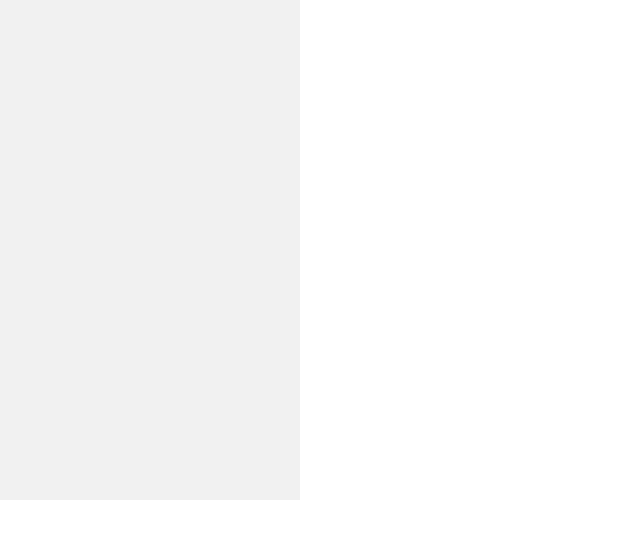
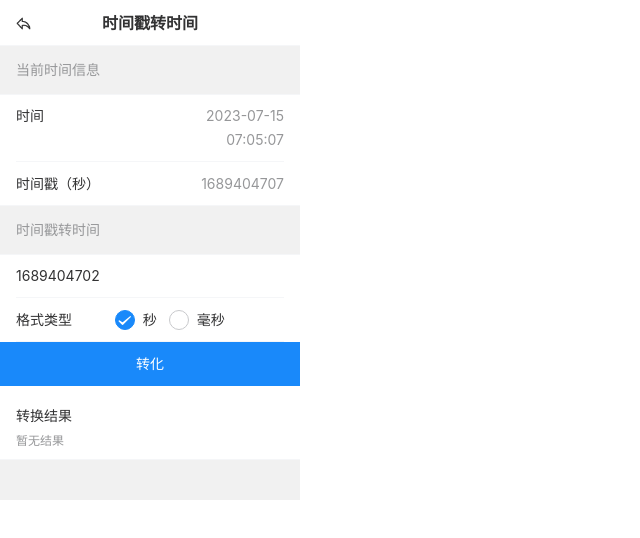
Before and after one commit to yyyz1011/leaf_tool_chrome_extensions, a Vue app: page /#/tool-format-time-unix in a window 1280 px wide. Before the commit this address had no page. Shown: the top 538 px of the page, without its empty margins (0-640 px from the left). Built offline with nearby package versions, Linux system fonts and the light colour scheme.

Commit message:
feat: 时间相关功能

```diff
--- a/package.json
+++ b/package.json
@@ -12,6 +12,7 @@
   "dependencies": {
     "@metamask/post-message-stream": "^6.1.1",
     "@metamask/providers": "^10.2.1",
+    "dayjs": "^1.11.9",
     "lodash-es": "^4.17.21",
     "loglevel": "^1.8.1",
     "metamask-extension-provider": "^3.0.0",
--- a/src/assets/scss/common.scss
+++ b/src/assets/scss/common.scss
@@ -2,6 +2,10 @@
   width: 300px;
   height: 500px;
   background-color: #f1f1f1;
+}
+
+body::-webkit-scrollbar {
+  display: none;
 }
 
 body,
--- a/src/assets/scss/global.scss
+++ b/src/assets/scss/global.scss
@@ -1 +1 @@
-$red: red;
+$primary-color: #969799;
--- a/src/consts/overview.ts
+++ b/src/consts/overview.ts
@@ -64,8 +64,13 @@ export const toolList: ToolItem[] = [
     children: [
       {
         key: 'time-format',
-        title: '时间戳转换',
-        to: ''
+        title: '时间转时间戳',
+        to: 'tool-format-time'
+      },
+      {
+        key: 'time-format-unix',
+        title: '时间戳转时间',
+        to: 'tool-format-time-unix'
       }
     ]
   }
--- a/src/router/index.ts
+++ b/src/router/index.ts
@@ -36,6 +36,16 @@ const routes: RouteItem[] = [
     path: '/tool-format-lower-case',
     name: 'tool-format-lower-case',
     component: () => import('@/views/tool/FormatLowerCase.vue')
+  },
+  {
+    path: '/tool-format-time',
+    name: 'tool-format-time',
+    component: () => import('@/views/tool/FormatTime.vue')
+  },
+  {
+    path: '/tool-format-time-unix',
+    name: 'tool-format-time-unix',
+    component: () => import('@/views/tool/FormatTimeUnix.vue')
   }
 ];
 
--- /dev/null
+++ b/src/utils/copy.ts
@@ -0,0 +1,16 @@
+import { showSuccessToast, showFailToast } from 'vant';
+
+export function handleCopy(str: string) {
+  try {
+    const text = str;
+    const input = document.createElement('input');
+    input.value = text;
+    document.body.appendChild(input);
+    input.select();
+    document.execCommand('copy');
+    document.body.removeChild(input);
+    showSuccessToast('复制成功');
+  } catch {
+    showFailToast('复制失败，请联系开发者');
+  }
+}
--- a/src/views/overview/Overview.vue
+++ b/src/views/overview/Overview.vue
@@ -47,7 +47,7 @@ function handleGoSearch() {
 }
 
 .bottom-tip {
-  color: #969799;
+  color: $primary-color;
   display: flex;
   justify-content: center;
   align-items: center;
--- /dev/null
+++ b/src/views/tool/FormatTime.vue
@@ -0,0 +1,172 @@
+<script setup lang="ts">
+import Header from '@/components/basic/Header.vue';
+import {
+  CellGroup,
+  Cell,
+  Form,
+  Field,
+  DatePicker,
+  ActionSheet,
+  TimePicker,
+  Radio,
+  RadioGroup,
+  Button
+} from 'vant';
+import dayjs from 'dayjs';
+import { ref, onUnmounted, onMounted } from 'vue';
+import { handleCopy } from '../../utils/copy';
+
+const timer = ref<any>(null);
+const currentDateInfo = ref<any>({
+  currentDate: dayjs().format('YYYY-MM-DD HH:mm:ss')
+});
+
+const isShowDatePickerSheet = ref<boolean>(false);
+const formDate = ref<string[]>(dayjs().format('YYYY-MM-DD').split('-'));
+const isShowTimePickerSheet = ref<boolean>(false);
+const formTime = ref<string[]>(dayjs().format('HH:mm:ss').split(':'));
+const formIsUnix = ref<string>('1');
+const formRes = ref<string>('');
+
+onMounted(() => {
+  timer.value = setInterval(() => {
+    currentDateInfo.value.currentDate = dayjs().format('YYYY-MM-DD HH:mm:ss');
+  }, 1000);
+});
+
+onUnmounted(() => {
+  clearInterval(timer.value);
+  timer.value = null;
+});
+
+const formatter = (type: string, option: any) => {
+  if (type === 'year') {
+    option.text += '年';
+  }
+  if (type === 'month') {
+    option.text += '月';
+  }
+  if (type === 'day') {
+    option.text += '日';
+  }
+  return option;
+};
+
+const formatterTime = (type: string, option: any) => {
+  if (type === 'hour') {
+    option.text += '时';
+  }
+  if (type === 'minute') {
+    option.text += '分';
+  }
+  if (type === 'second') {
+    option.text += '秒';
+  }
+  return option;
+};
+
+function handleConfirmDate(val: any) {
+  formDate.value = val.selectedValues;
+  isShowDatePickerSheet.value = false;
+}
+
+function handleConfirmTime(val: any) {
+  formTime.value = val.selectedValues;
+  isShowTimePickerSheet.value = false;
+}
+
+function handleChangeToTime(val: any) {
+  console.log(formDate.value, formTime.value, val);
+  const dateText = `${formDate.value.join('-')} ${formTime.value.join(':')}`;
+  console.log(dateText);
+  if (val.formIsUnix === '1') {
+    formRes.value = dayjs(dateText).unix().toString();
+  } else {
+    formRes.value = dayjs(dateText).valueOf().toString();
+  }
+}
+</script>
+
+<template>
+  <Header title="时间转时间戳"></Header>
+
+  <CellGroup title="当前时间信息">
+    <Cell title="时间" :value="currentDateInfo.currentDate"></Cell>
+    <Cell
+      title="时间戳（秒）"
+      :value="dayjs(currentDateInfo.currentDate).unix()"
+    ></Cell>
+  </CellGroup>
+
+  <CellGroup title="时间戳转时间">
+    <Form @submit="handleChangeToTime">
+      <Cell
+        title="当前日期"
+        is-link
+        :value="formDate.join('-')"
+        @click="isShowDatePickerSheet = true"
+      ></Cell>
+      <Cell
+        title="当前时间"
+        is-link
+        :value="formTime.join(':')"
+        @click="isShowTimePickerSheet = true"
+      ></Cell>
+      <Field name="formIsUnix" label="格式类型">
+        <template #input>
+          <RadioGroup v-model="formIsUnix" direction="horizontal">
+            <Radio name="1">秒</Radio>
+            <Radio name="2">毫秒</Radio>
+          </RadioGroup>
+        </template>
+      </Field>
+      <Button block square type="primary" native-type="submit">转化</Button>
+    </Form>
+    <Cell class="res-content" :title="`转换结果`">
+      <template #label>
+        <div class="res-content--content">
+          {{ formRes || '暂无结果' }}
+          <Button
+            v-if="formRes"
+            size="small"
+            @click="() => handleCopy(formRes)"
+          >
+            复制
+          </Button>
+        </div>
+      </template>
+    </Cell>
+  </CellGroup>
+
+  <ActionSheet v-model:show="isShowDatePickerSheet">
+    <DatePicker
+      v-model="formDate"
+      title="选择日期"
+      :columns-type="['year', 'month', 'day']"
+      :formatter="formatter"
+      @cancel="isShowDatePickerSheet = false"
+      @confirm="handleConfirmDate"
+    ></DatePicker>
+  </ActionSheet>
+  <ActionSheet v-model:show="isShowTimePickerSheet">
+    <TimePicker
+      v-model="formTime"
+      title="选择时间"
+      :columns-type="['hour', 'minute', 'second']"
+      :formatter="formatterTime"
+      @cancel="isShowTimePickerSheet = false"
+      @confirm="handleConfirmTime"
+    ></TimePicker>
+  </ActionSheet>
+</template>
+
+<style scoped lang="scss">
+.res-content {
+  margin-top: 8px;
+  &--content {
+    display: flex;
+    justify-content: space-between;
+    align-items: center;
+  }
+}
+</style>
--- /dev/null
+++ b/src/views/tool/FormatTimeUnix.vue
@@ -0,0 +1,104 @@
+<script setup lang="ts">
+import Header from '@/components/basic/Header.vue';
+import { CellGroup, Cell, Form, Field, Radio, RadioGroup, Button } from 'vant';
+import dayjs from 'dayjs';
+import { ref, onUnmounted, onMounted, watch } from 'vue';
+import { handleCopy } from '../../utils/copy';
+
+const timer = ref<any>(null);
+const currentDateInfo = ref<any>({
+  currentDate: dayjs().format('YYYY-MM-DD HH:mm:ss')
+});
+
+const formTime = ref<string>(dayjs().unix().toString());
+const formIsUnix = ref<string>('1');
+const formRes = ref<string>('');
+
+onMounted(() => {
+  timer.value = setInterval(() => {
+    currentDateInfo.value.currentDate = dayjs().format('YYYY-MM-DD HH:mm:ss');
+  }, 1000);
+});
+
+onUnmounted(() => {
+  clearInterval(timer.value);
+  timer.value = null;
+});
+
+function handleChangeToTime(val: any) {
+  console.log(val.formTime);
+  if (val.formIsUnix === '1') {
+    formRes.value = dayjs(Number(val.formTime) * 1000).format(
+      'YYYY-MM-DD HH:mm:ss'
+    );
+  } else {
+    formRes.value = dayjs(Number(val.formTime)).format('YYYY-MM-DD HH:mm:ss');
+  }
+}
+
+watch(
+  () => formIsUnix.value,
+  (val) => {
+    if (val === '1') {
+      formTime.value = dayjs().unix().toString();
+    } else {
+      formTime.value = dayjs().valueOf().toString();
+    }
+  },
+  {
+    immediate: true
+  }
+);
+</script>
+
+<template>
+  <Header title="时间戳转时间"></Header>
+
+  <CellGroup title="当前时间信息">
+    <Cell title="时间" :value="currentDateInfo.currentDate"></Cell>
+    <Cell
+      title="时间戳（秒）"
+      :value="dayjs(currentDateInfo.currentDate).unix()"
+    ></Cell>
+  </CellGroup>
+
+  <CellGroup title="时间戳转时间">
+    <Form @submit="handleChangeToTime">
+      <Field v-model="formTime" name="formTime"></Field>
+      <Field name="formIsUnix" label="格式类型">
+        <template #input>
+          <RadioGroup v-model="formIsUnix" direction="horizontal">
+            <Radio name="1">秒</Radio>
+            <Radio name="2">毫秒</Radio>
+          </RadioGroup>
+        </template>
+      </Field>
+      <Button block square type="primary" native-type="submit">转化</Button>
+    </Form>
+    <Cell class="res-content" :title="`转换结果`">
+      <template #label>
+        <div class="res-content--content">
+          {{ formRes || '暂无结果' }}
+          <Button
+            v-if="formRes"
+            size="small"
+            @click="() => handleCopy(formRes)"
+          >
+            复制
+          </Button>
+        </div>
+      </template>
+    </Cell>
+  </CellGroup>
+</template>
+
+<style scoped lang="scss">
+.res-content {
+  margin-top: 8px;
+  &--content {
+    display: flex;
+    justify-content: space-between;
+    align-items: center;
+  }
+}
+</style>
--- a/vite.config.ts
+++ b/vite.config.ts
@@ -72,7 +72,9 @@ export default ({ mode, command }) => {
             './src/views/tool/FormatHump.vue',
             './src/views/tool/FormatUnderline.vue',
             './src/views/tool/FormatLowerCase.vue',
-            './src/views/tool/FormatUpperCase.vue'
+            './src/views/tool/FormatUpperCase.vue',
+            './src/views/tool/FormatTime.vue',
+            './src/views/tool/FormatTimeUnix.vue'
           ]
         }
       }
```
Also changed, not shown: src/components/tool/FormatTransform.vue (+5 -24 lines), 21 other files (tests, documents, lock files or other folders).
